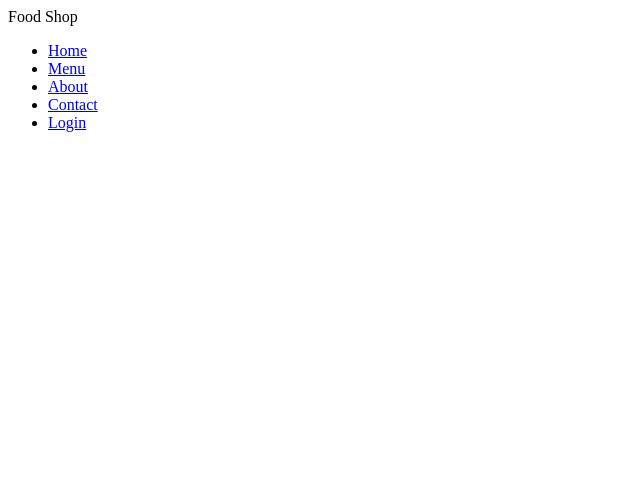
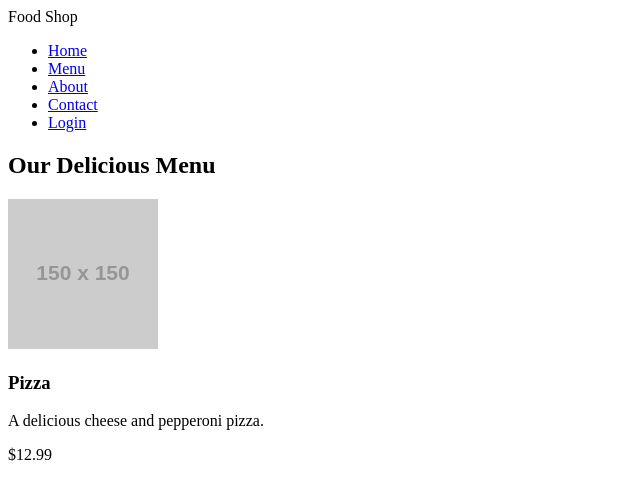
Before and after one commit to faiyankhan/Dialog-Box, a plain HTML site: page index.html in a window 1280 px wide. Shown: the whole page, without its empty margins (0-640 px from the left). Drawn offline with Linux system fonts and the light colour scheme; placeholder pictures from the web are drawn by us.

Commit message:
first card created

```diff
--- a/index.html
+++ b/index.html
@@ -19,6 +19,17 @@
             </ul>
         </nav>
     </header>
+
+    <main>
+        <section id="menu">
+            <h1>Our Delicious Menu</h1>
+            <div class="card-container">
+                <div class="card">
+                    <img src="https://via.placeholder.com/150" alt="Pizza">
+                    <h3>Pizza</h3>
+                    <p>A delicious cheese and pepperoni pizza.</p>
+                    <span class="price">$12.99</span>
+                </div>
     <script src="./scripts.js"></script>
 </body>
 </html>
```
